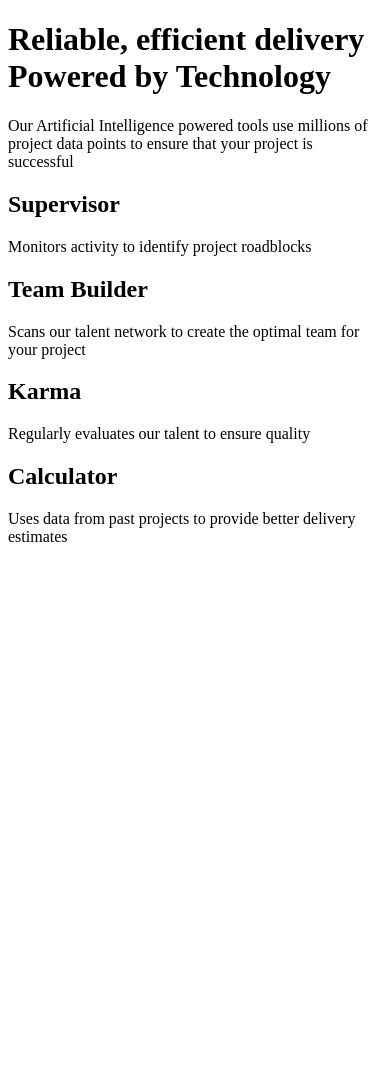
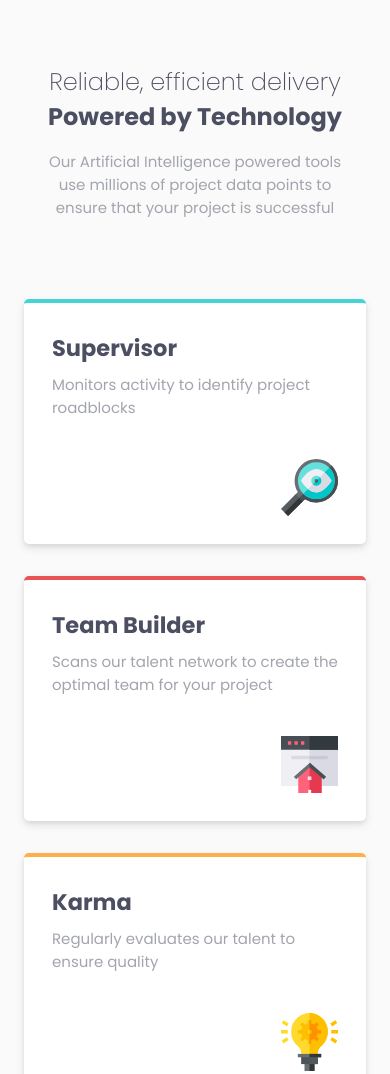
Before and after one commit to hellcsaba/four-card, a plain HTML site: page index.html in a window 390 px wide. Shown: the top 1074 px of the page. Before the commit the page ends 844 px from the top, so only its background shows below. Drawn offline with Linux system fonts and the light colour scheme.

Commit message:
Add BEM classes and icons for cards, Add mobile design

```diff
--- /dev/null
+++ b/index.css
@@ -0,0 +1,92 @@
+@import url('https://fonts.googleapis.com/css2?family=Poppins:ital,wght@0,100;0,200;0,300;0,400;0,500;0,600;0,700;0,800;0,900;1,100;1,200;1,300;1,400;1,500;1,600;1,700;1,800;1,900&display=swap');
+
+:root {
+    /* Primary */
+    --red: hsl(0, 78%, 62%);
+    --cyan: hsl(180, 62%, 55%);
+    --orange: hsl(34, 97%, 64%);
+    --blue: hsl(212, 86%, 64%);
+
+    /* Neutral */
+    --very-dark-blue: hsl(234, 12%, 34%);
+    --grayish-blue: hsl(229, 6%, 66%);
+    --very-light-gray: hsl(0, 0%, 98%);
+    --white: hsl(0, 0%, 100%);
+}
+
+*, *::before, *::after {
+    box-sizing: content-box;
+    margin: 0;
+    padding: 0;
+}
+
+body {
+    font-family: 'Poppins', 'sans-serif';
+    font-size: .9375rem;
+    font-weight: 200;
+    color: var(--very-dark-blue);
+    background-color: var(--very-light-gray);
+}
+
+.main-content {
+    display: flex;
+    flex-direction: column;
+    align-items: center;
+    justify-content: center;
+    padding: 2rem 1.5rem;
+}
+
+.main-content__header {
+    padding: 2rem 0;
+    text-align: center;
+}
+
+.main-content__title {
+    font-weight: 200;
+    font-size: 1.5rem;
+}
+
+.main-content__description {
+    padding: 1rem;
+    font-weight: 400;
+    color: var(--grayish-blue);
+}
+
+.features__card {
+    background-color: var(--white);
+    border-radius: 5px;
+    box-shadow: 0 4px 8px rgba(0, 0, 0, 0.1), /* Main shadow */
+                0 2px 4px rgba(0, 0, 0, 0.06); /* Subtle inner shadow */
+    padding: 1.75rem;
+    margin: 2rem 0;
+    display: flex;
+    flex-direction: column;
+    row-gap: 0.5rem;
+}
+
+.features__icon {
+    max-width: 20%;
+    align-self: flex-end;
+    margin-top: 2rem;
+}
+
+.features__description {
+    font-weight: 400;
+    color: var(--grayish-blue);
+}
+
+.features__card--supervisor {
+    border-top: 0.25rem solid var(--cyan);
+}
+
+.features__card--team {
+    border-top: 0.25rem solid var(--red);
+}
+
+.features__card--karma {
+    border-top: 0.25rem solid var(--orange);
+}
+
+.features__card--calculator {
+    border-top: 0.25rem solid var(--blue);
+}
--- a/index.html
+++ b/index.html
@@ -4,6 +4,8 @@
     <meta charset="UTF-8" />
     <meta name="viewport" content="width=device-width, initial-scale=1.0" />
     <!-- displays site properly based on user's device -->
+
+    <link href="./index.css" rel="stylesheet" />
 
     <link
       rel="icon"
@@ -14,35 +16,62 @@
 
     <title>Four card feature section</title>
   </head>
-  <body>
-    <main>
-      <header>
-        <h1>Reliable, efficient delivery Powered by Technology</h1>
-        <p>
+  <body class="page">
+    <main class="main-content">
+      <header class="main-content__header">
+        <h1 class="main-content__title">
+          Reliable, efficient delivery
+          <strong> Powered by Technology </strong>
+        </h1>
+        <p class="main-content__description">
           Our Artificial Intelligence powered tools use millions of project data
           points to ensure that your project is successful
         </p>
       </header>
-      <article>
-        <section>
-          <h2>Supervisor</h2>
-          <p>Monitors activity to identify project roadblocks</p>
+      <article class="features">
+        <section class="features__card features__card--supervisor">
+          <h2 class="features__title">Supervisor</h2>
+          <p class="features__description">
+            Monitors activity to identify project roadblocks
+          </p>
+          <img
+            class="features__icon"
+            src="./images/icon-supervisor.svg"
+            alt="Magnifier icon"
+          />
         </section>
-        <section>
-          <h2>Team Builder</h2>
-          <p>
+        <section class="features__card features__card--team">
+          <h2 class="features__title">Team Builder</h2>
+          <p class="features__description">
             Scans our talent network to create the optimal team for your project
           </p>
+          <img
+            class="features__icon"
+            src="./images/icon-team-builder.svg"
+            alt="Team builder icon"
+          />
         </section>
-        <section>
-          <h2>Karma</h2>
-          <p>Regularly evaluates our talent to ensure quality</p>
+        <section class="features__card features__card--karma">
+          <h2 class="features__title">Karma</h2>
+          <p class="features__description">
+            Regularly evaluates our talent to ensure quality
+          </p>
+          <img
+            class="features__icon"
+            src="./images/icon-karma.svg"
+            alt="Karma icon"
+          />
         </section>
-        <section>
-          <h2>Calculator</h2>
-          <p>
+        <section class="features__card features__card--calculator">
+          <h2 class="features__title">Calculator</h2>
+          <p class="features__description">
             Uses data from past projects to provide better delivery estimates
           </p>
+          <img
+            class="features__icon"
+            src="./images/icon-calculator.svg"
+            alt="Calculator icon"
+          />
         </section>
       </article>
     </main>
```
